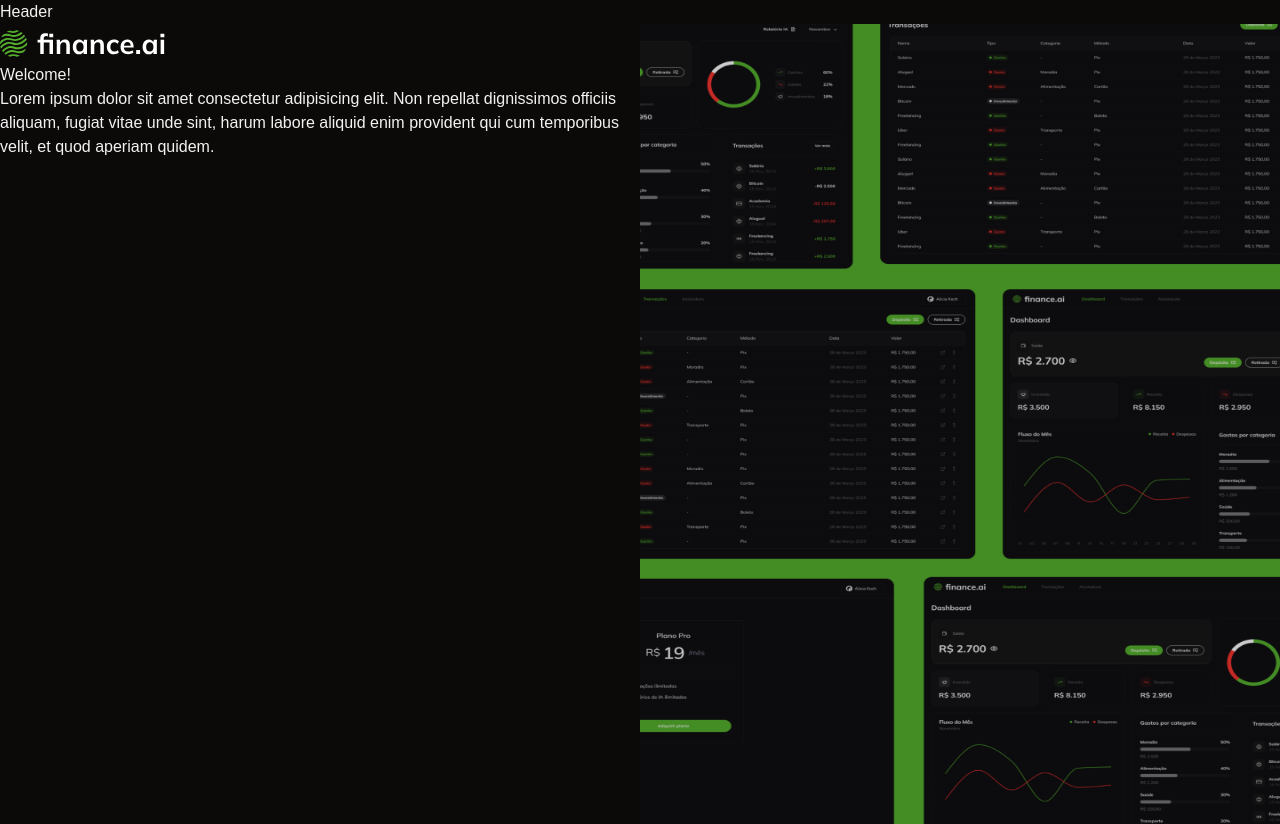
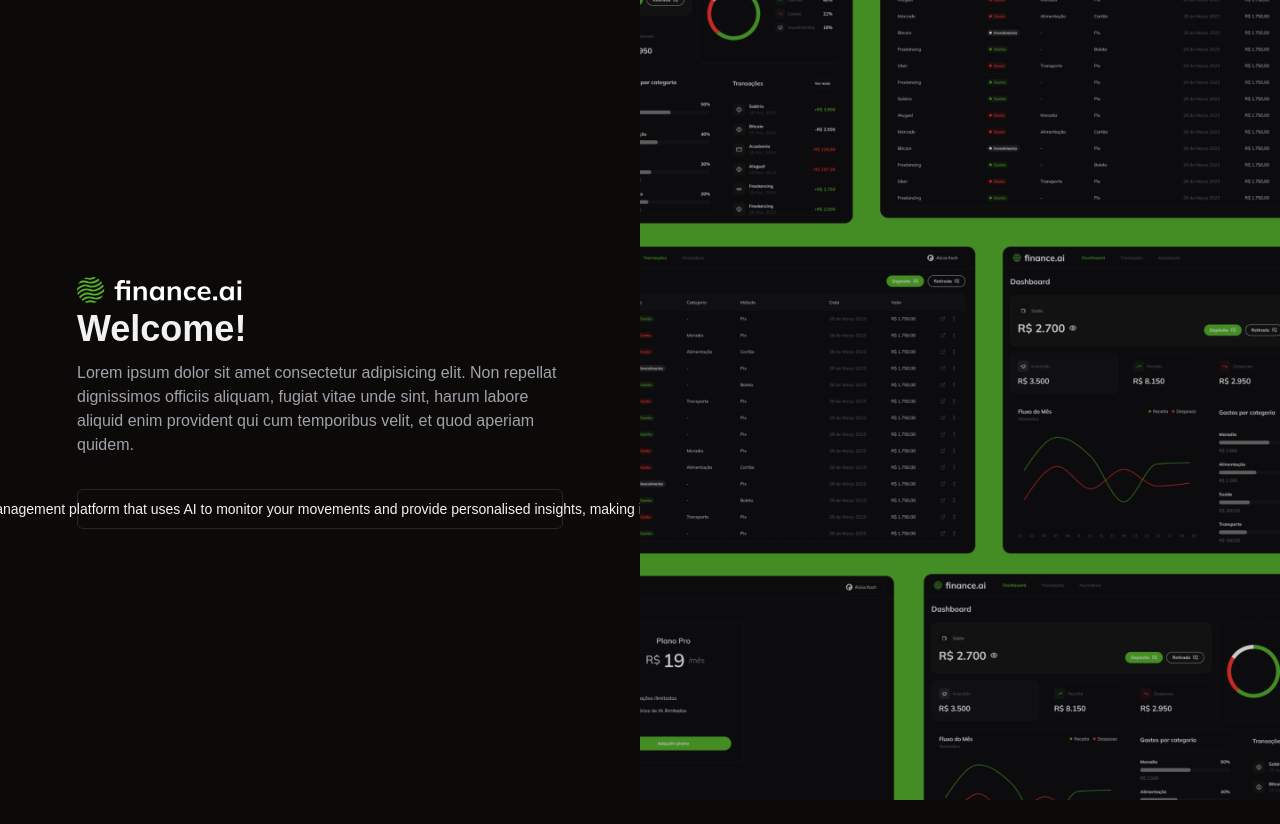
Before and after one commit to albqvictor1508/finance-ai, a Next.js app: page /login in a window 1280 px wide. After the commit the page ends 800 px from the top, so only its background shows below. Built offline with nearby package versions, Linux system fonts and the light colour scheme.

Commit message:
feat: add login screen

```diff
--- a/app/layout.tsx
+++ b/app/layout.tsx
@@ -28,7 +28,6 @@
       <body
         className={`${geistSans.variable} ${geistMono.variable} dark antialiased`}
       >
-        <h1>Header</h1>
         {children}
       </body>
     </html>
--- a/app/login/page.tsx
+++ b/app/login/page.tsx
@@ -1,20 +1,33 @@
 import Image from "next/image";
+import { Button } from "../_components/ui/button";
+import { LogInIcon } from "lucide-react";
 
 const Login = () => {
   return (
     <div className="grid h-full w-full grid-cols-2">
-      <div>
+      <div className="mx-auto flex w-[550px] flex-col justify-center p-8">
         <Image src="/logo.svg" width={173} height={39} alt="Finance AI logo" />
-        <h1>Welcome!</h1>
-        <p>
+        <h1 className="mb-3 text-4xl font-bold">Welcome!</h1>
+        <p className="mb-8 text-muted-foreground">
           Lorem ipsum dolor sit amet consectetur adipisicing elit. Non repellat
           dignissimos officiis aliquam, fugiat vitae unde sint, harum labore
           aliquid enim provident qui cum temporibus velit, et quod aperiam
           quidem.
         </p>
+        <Button variant={"outline"}>
+          <LogInIcon className="mr-2" />
+          Finance AI is a financial management platform that uses AI to monitor
+          your movements and provide personalised insights, making it easier to
+          manage your budget.
+        </Button>
       </div>
-      <div className="relative h-full">
-        <Image src="/login-bg.png" fill alt="Finance AI login background" />
+      <div className="relative h-full w-full">
+        <Image
+          src="/login-bg.png"
+          fill
+          alt="Finance AI login background"
+          className="object-cover"
+        />
       </div>
     </div>
   );
```
